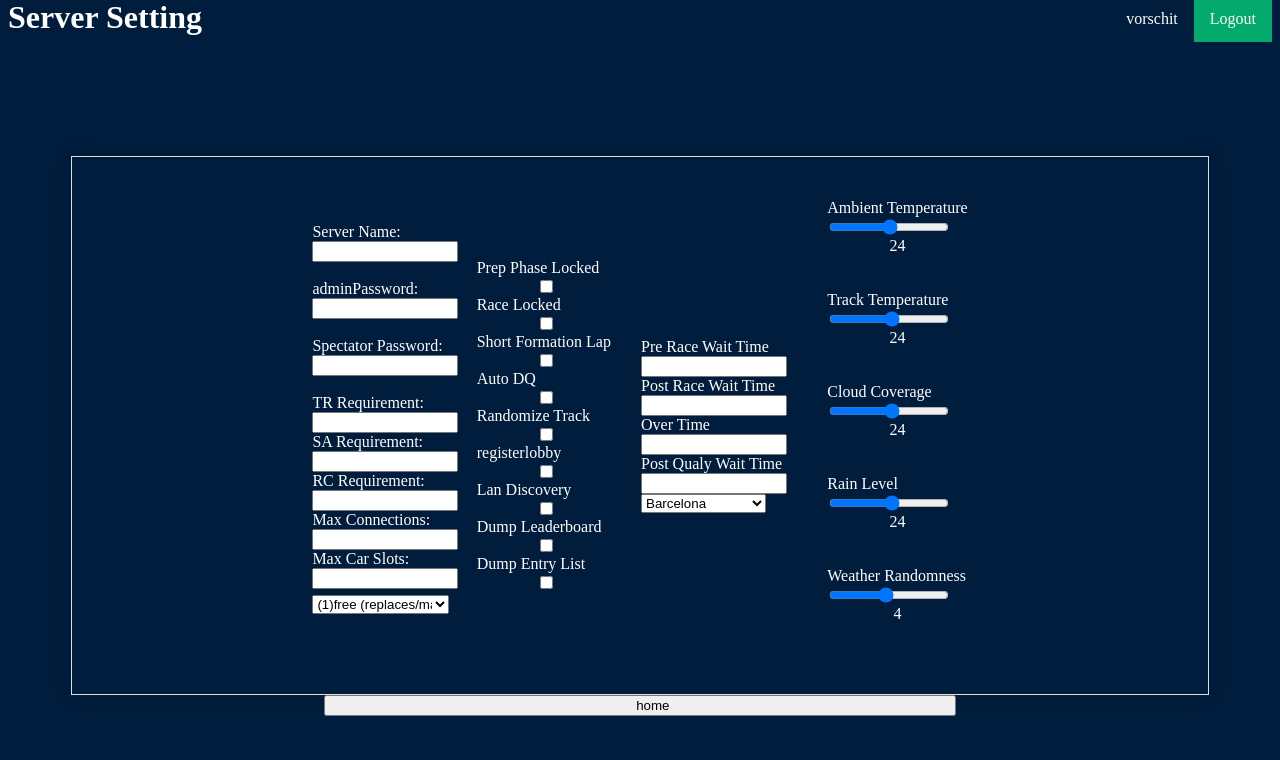
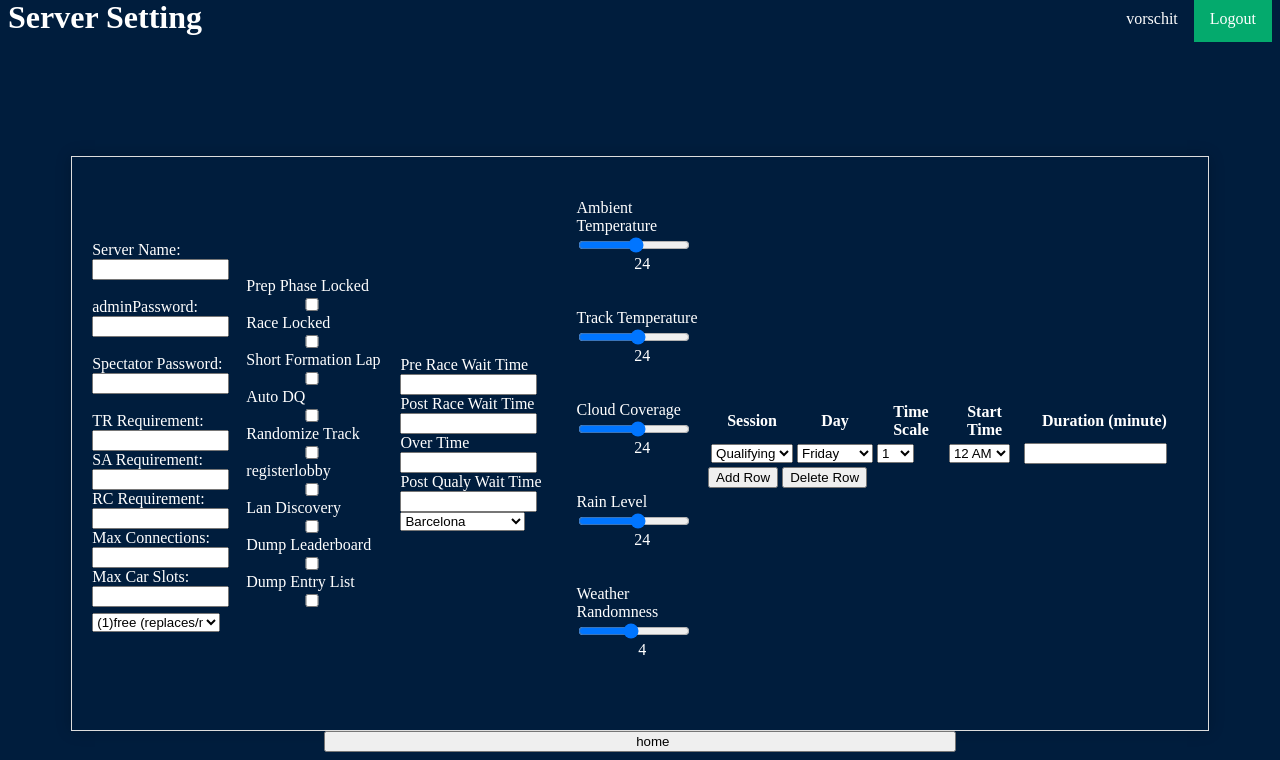
Before and after one commit to vorschit/accserverdjango, a Django app: page /home in a window 1280 px wide. Shown: the part 160-920 px from the top of the page. Before the commit the page ends 876 px from the top, so only its background shows below. Run offline with Django 4.2, Linux system fonts and the light colour scheme; a user stored in the database is signed in.

Commit message:
modified, fix range error

```diff
--- a/vorServerSetup/vorServerSetup/templates/registration/home.html
+++ b/vorServerSetup/vorServerSetup/templates/registration/home.html
@@ -1,6 +1,8 @@
 {% extends "../base.html" %}
 {% load static %}
 {% block content %}
+
+
 
 <body>
     <!-- Server Setting -->
@@ -105,6 +107,97 @@
             <output>4</output><br><br>
           </div>
 
+          <div>
+            <table>
+              <thead>
+                  <tr>
+                      <th>Session</th>
+                      <th>Day</th>
+                      <th>Time Scale</th>
+                      <th>Start Time</th>
+                      <th>Duration &#40;minute&#41; </th>
+                  </tr>
+              </thead>
+              <tbody>
+                  <tr>
+                      <td>
+                          <select name="session">
+                              <option value="q">Qualifying</option>
+                              <option value="r">Race</option>
+                          </select>
+                      </td>
+                      <td>
+                          <select name="day">
+                              <option value="1">Friday</option>
+                              <option value="2">Saturday</option>
+                              <option value="3">Sunday</option>
+                          </select>
+                      </td>
+                      <td>
+                          <select name="time_scale">
+                              <option value="1">1</option>
+                              <option value="2">2</option>
+                              <option value="3">3</option>
+                              <option value="4">4</option>
+                              <option value="5">5</option>
+                              <option value="6">6</option>
+                              <option value="7">7</option>
+                              <option value="8">8</option>
+                              <option value="9">9</option>
+                              <option value="10">10</option>
+                              <option value="11">11</option>
+                              <option value="12">12</option>
+                              <option value="13">13</option>
+                              <option value="14">14</option>
+                              <option value="15">15</option>
+                              <option value="16">16</option>
+                              <option value="17">17</option>
+                              <option value="18">18</option>
+                              <option value="19">19</option>
+                              <option value="20">20</option>
+                              <option value="21">21</option>
+                              <option value="22">22</option>
+                              <option value="23">23</option>
+                              <option value="24">24</option>
+                          </select>
+                      </td>
+                      <td>
+                        <select name="start_time">
+                          <option value="0">12 AM</option>
+                          <option value="1">1 AM</option>
+                          <option value="2">2 AM</option>
+                          <option value="3">3 AM</option>
+                          <option value="4">4 AM</option>
+                          <option value="5">5 AM</option>
+                          <option value="6">6 AM</option>
+                          <option value="7">7 AM</option>
+                          <option value="8">8 AM</option>
+                          <option value="9">9 AM</option>
+                          <option value="10">10 AM</option>
+                          <option value="11">11 AM</option>
+                          <option value="12">12 PM</option>
+                          <option value="13">1 PM</option>
+                          <option value="14">2 PM</option>
+                          <option value="15">3 PM</option>
+                          <option value="16">4 PM</option>
+                          <option value="17">5 PM</option>
+                          <option value="18">6 PM</option>
+                          <option value="19">7 PM</option>
+                          <option value="20">8 PM</option>
+                          <option value="21">9 PM</option>
+                          <option value="22">10 PM</option>
+                          <option value="23">11 PM</option>
+                        </select>
+                      </td>
+                      <td><input type="number" name="duration"></td>
+                  </tr>
+                  <!-- Add more rows dynamically with JavaScript -->
+              </tbody>
+            </table>
+            <button type="button" id="add-row" onclick="addRow()" >Add Row</button>
+            <button type="button" id="add-row" onclick="deleteRow()" >Delete Row</button>
+          </div>
+
       </form>
       <div style="padding-left: 25%; width: 50%;">
         <input class="btnLogin" type="submit" value="home"  form="form11">
@@ -141,5 +234,37 @@
       }
     </style>
 
+<script>
+  function addRow() {
+    var table = document.querySelector("table");
+    var row = table.insertRow(-1);
+    var cell1 = row.insertCell(0);
+    var cell2 = row.insertCell(1);
+    var cell3 = row.insertCell(2);
+    var cell4 = row.insertCell(3);
+    var cell5 = row.insertCell(4);
+
+    var timeScaleOptions = document.querySelector("select[name='time_scale']").innerHTML;
+
+    cell1.innerHTML =
+      '<select name="session"><option value="q">Qualifying</option><option value="r">Race</option></select>';
+    cell2.innerHTML =
+      '<select name="day"><option value="1">Friday</option><option value="2">Saturday</option><option value="3">Sunday</option></select>';
+    cell3.innerHTML =
+      '<select name="time_scale">' + timeScaleOptions + '</select>';
+    cell4.innerHTML = '<select name="start_time">' + document.querySelector("select[name='start_time']").innerHTML + '</select>';
+    cell5.innerHTML = '<input type="number" name="duration">';
+  }
+
+  function deleteRow()
+  {
+    var table = document.querySelector("table");
+    if (table.rows.length > 2)
+    {
+      table.deleteRow(-1);
+    }
+  }
+</script>
+
 </body>
 {% endblock content %}
```
Also changed, not shown: vorServerSetup/db.sqlite3.
